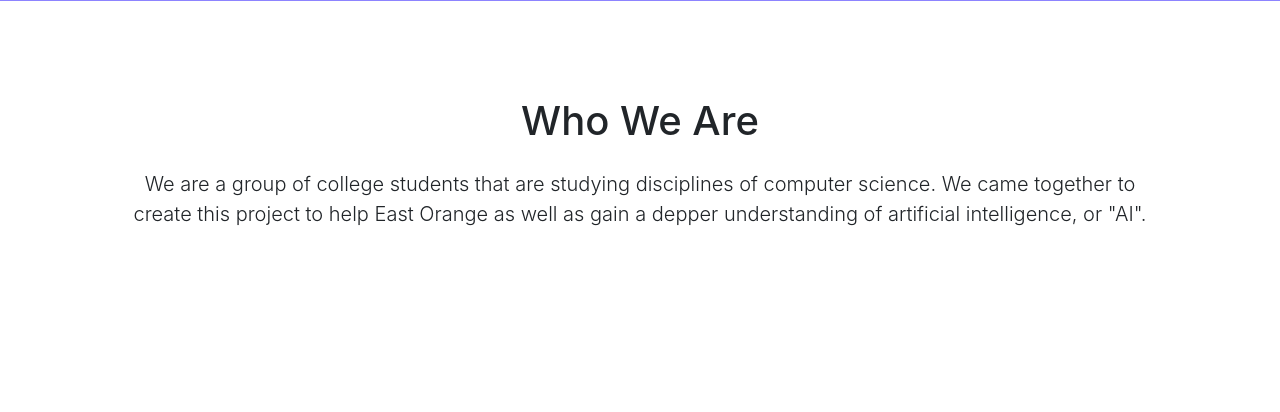
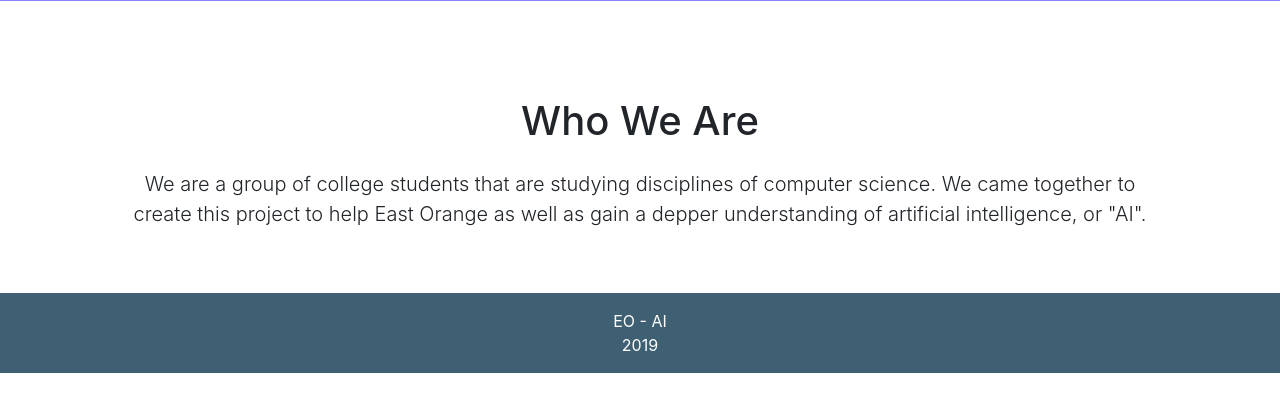
Before and after one commit to BrianGaillard/flask_app, a Flask app: page /about in a window 1280 px wide. Shown: the part 333-745 px from the top of the page. Run offline with Flask 2, Linux system fonts and the light colour scheme; some libraries are stand-ins or nearby versions.

Commit message:
Added a footer in layout.html

```diff
--- a/templates/layout.html
+++ b/templates/layout.html
@@ -72,12 +72,21 @@
 
 	<div class="container">
 	    <div class="row">
-	      <div class="col-lg-12 text-center">
+	      <div class="col-lg-12 text-center pb-5">
 	        {% block inputbox %}{% endblock %}
 	      </div>
 	    </div>
 	  </div>
 
+	 <footer class="py-3"  style="background-color: #3F6073;">
+    <div class="container">
+      <p class="m-0 text-center text-white">EO - AI</p>
+    </div>
+    <div class="container">
+      <p class="m-0 text-center text-white">2019</p>
+    </div>
+    <!-- /.container -->
+  	</footer>
 
 	<!-- Optional JavaScript -->
     <!-- jQuery first, then Popper.js, then Bootstrap JS -->
```
